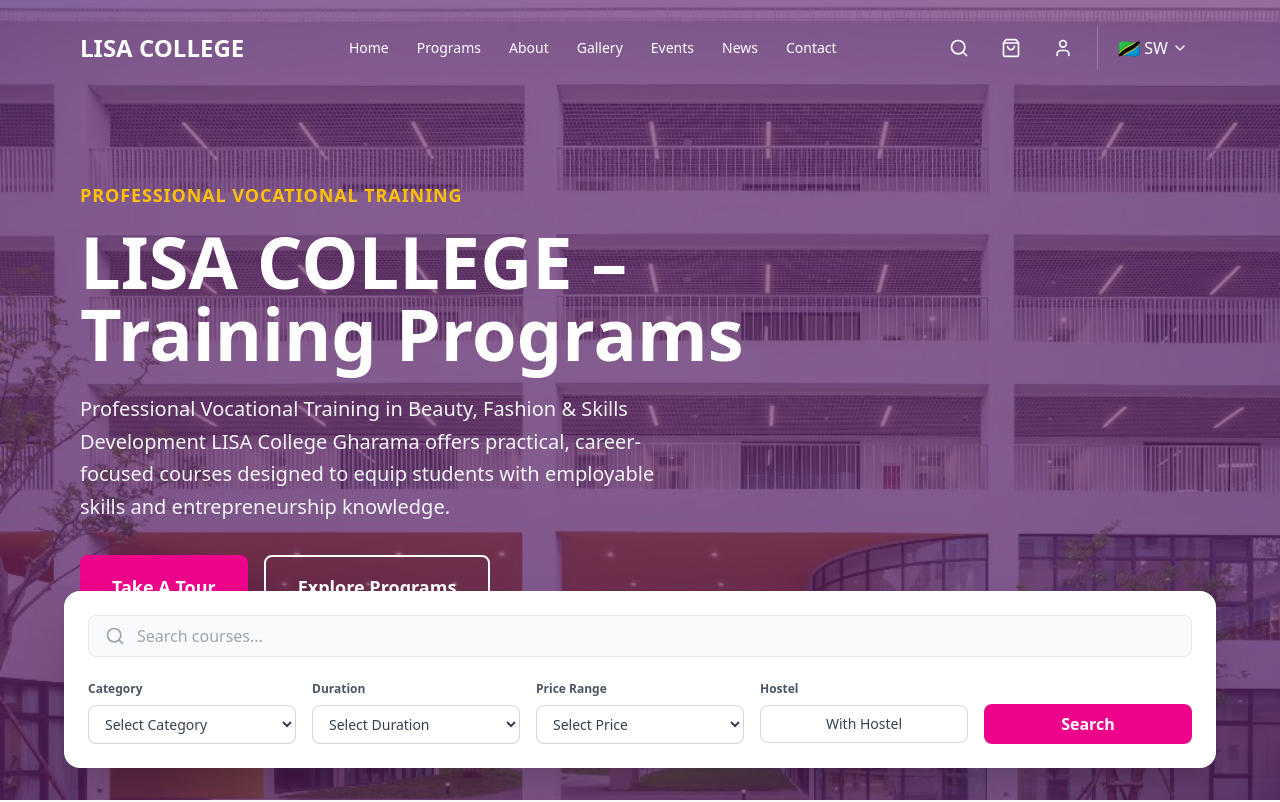
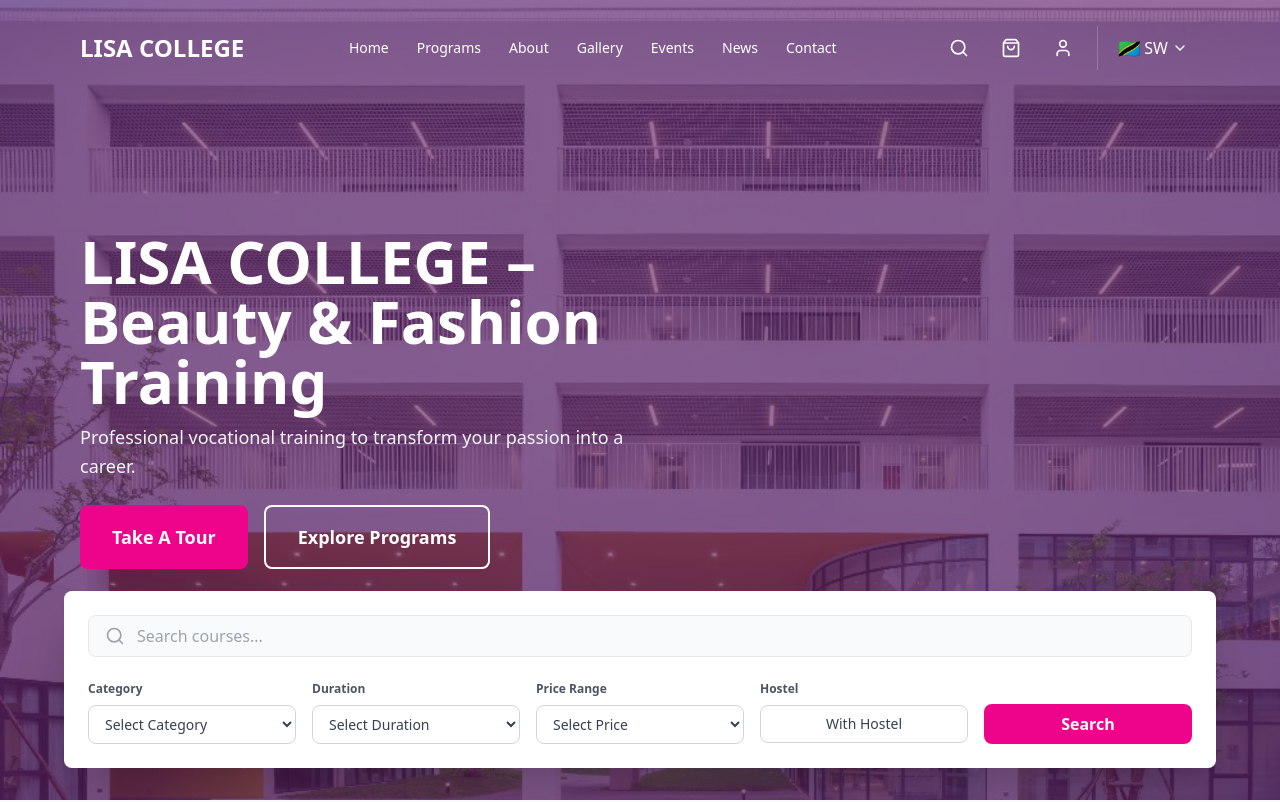
Before and after one commit to msetitech/lisacollege, a React app in the folder frontend/: page / in a window 1280 px wide. Shown: the top 802 px of the page. Built offline with nearby package versions, Linux system fonts and the light colour scheme; the HTML template or start-up script is replaced by a standard one.

Commit message:
fixing the content and redusing radius

```diff
--- a/frontend/src/components/Sections/Hero.jsx
+++ b/frontend/src/components/Sections/Hero.jsx
@@ -49,19 +49,14 @@ export default function Hero() {
 			{/* Dark Overlay */}
 			<div className="absolute inset-0 bg-[#68226A]/65"></div>
 			<div className="relative max-w-6xl mx-auto px-4 h-full flex flex-col justify-center">
-				<div className="max-w-2xl">
-					{/* Subtitle */}
-					<p className="text-[#FFC107] text-lg font-semibold mb-4 uppercase tracking-wider">
-						Professional Vocational Training
-					</p>
-
+				<div className="max-w-2xl text-center md:text-left">
 					{/* Main Title */}
-					<h1 className="text-6xl md:text-7xl font-bold text-white mb-6 leading-tight">
+					<h1 className="text-5xl md:text-6xl font-bold text-white mb-3 leading-tight">
 						{t("hero.mainTitle")}
 					</h1>
 
 					{/* Description */}
-					<p className="text-xl text-gray-100 mb-8 leading-relaxed max-w-xl">
+					<p className="text-lg text-gray-100 mb-6 leading-relaxed max-w-xl">
 						{t("hero.mainSubtitle")}
 					</p>
 
@@ -78,7 +73,7 @@ export default function Hero() {
 			</div>
 
 			{/* Search & Filter Bar */}
-			<div className="absolute bottom-8 left-1/2 transform -translate-x-1/2 w-11/12 max-w-6xl rounded-2xl bg-white p-6 shadow-2xl">
+			<div className="absolute bottom-8 left-1/2 transform -translate-x-1/2 w-11/12 max-w-6xl rounded-lg bg-white p-6 shadow-2xl">
 				{/* Search Input */}
 				<div className="mb-6 flex items-center bg-gray-50 rounded-lg px-4 py-2 border border-gray-200">
 					<Search className="text-gray-400 w-5 h-5 mr-3" />
--- a/frontend/src/i18n/locales/en.json
+++ b/frontend/src/i18n/locales/en.json
@@ -9,17 +9,24 @@
 		"contact": "Contact"
 	},
 	"hero": {
-		"mainTitle": "LISA COLLEGE – Training Programs",
-		"mainSubtitle": "Professional Vocational Training in Beauty, Fashion & Skills Development\n\nLISA College Gharama offers practical, career-focused courses designed to equip students with employable skills and entrepreneurship knowledge.",
+		"mainTitle": "LISA COLLEGE – Beauty & Fashion Training",
+		"mainSubtitle": "Professional vocational training to transform your passion into a career.",
 		"tourBtn": "Take A Tour",
 		"exploreBtn": "Explore Programs",
 		"courses": "Professional Courses",
 		"graduates": "Graduates",
 		"years": "Years of Excellence",
 		"countries": "Global Reach",
-		"title": "Welcome to LISA College",
-		"subtitle": "Excellence in Beauty & Fashion Education. Transform Your Passion into a Career.",
-		"learnBtn": "Learn More"
+		"searchPlaceholder": "Search courses...",
+		"filterCategory": "Category",
+		"filterDuration": "Duration",
+		"filterPrice": "Price Range",
+		"filterHostel": "Hostel",
+		"selectCategory": "Select Category",
+		"selectDuration": "Select Duration",
+		"selectPrice": "Select Price",
+		"withHostel": "With Hostel",
+		"searchBtn": "Search"
 	},
 	"programs": {
 		"title": "Our Programs",
--- a/frontend/src/i18n/locales/sw.json
+++ b/frontend/src/i18n/locales/sw.json
@@ -9,17 +9,24 @@
 		"contact": "Wasiliana"
 	},
 	"hero": {
-		"mainTitle": "LISA COLLEGE – Kozi za Mafunzo ya Ufundi",
-		"mainSubtitle": "Mafunzo ya kitaalamu ya Urembo, Mitindo ya Mavazi na Stadi za Kujiajiri\n\nLISA College inatoa mafunzo ya vitendo yanayolenga kukuza ujuzi wa ajira na ujasiriamali.",
+		"mainTitle": "LISA COLLEGE – Mafunzo ya Urembo na Mitindo",
+		"mainSubtitle": "Mafunzo ya kitaalamu – Badilisha shauku yako kuwa ajira yenye mafaniko.",
 		"tourBtn": "Tembelea Chuo",
 		"exploreBtn": "Chunguza Programu",
 		"courses": "Kozi za Kitaalamu",
 		"graduates": "Waliohitimu",
 		"years": "Miaka ya Ubora",
 		"countries": "Ulimwengu wa Wanyonge",
-		"title": "Karibu katika LISA College",
-		"subtitle": "Ubora katika Elimu ya Uzuri na Mitindo. Badilisha Shauku Yako kuwa Kazi.",
-		"learnBtn": "Jifunze Zaidi"
+		"searchPlaceholder": "Tafuta kozi...",
+		"filterCategory": "Kategoria",
+		"filterDuration": "Muda",
+		"filterPrice": "Eneo la Bei",
+		"filterHostel": "Nyumba ya Wanafunzi",
+		"selectCategory": "Chagua Kategoria",
+		"selectDuration": "Chagua Muda",
+		"selectPrice": "Chagua Bei",
+		"withHostel": "Kwa Nyumba ya Wanafunzi",
+		"searchBtn": "Tafuta"
 	},
 	"programs": {
 		"title": "Programu Zetu",
```
